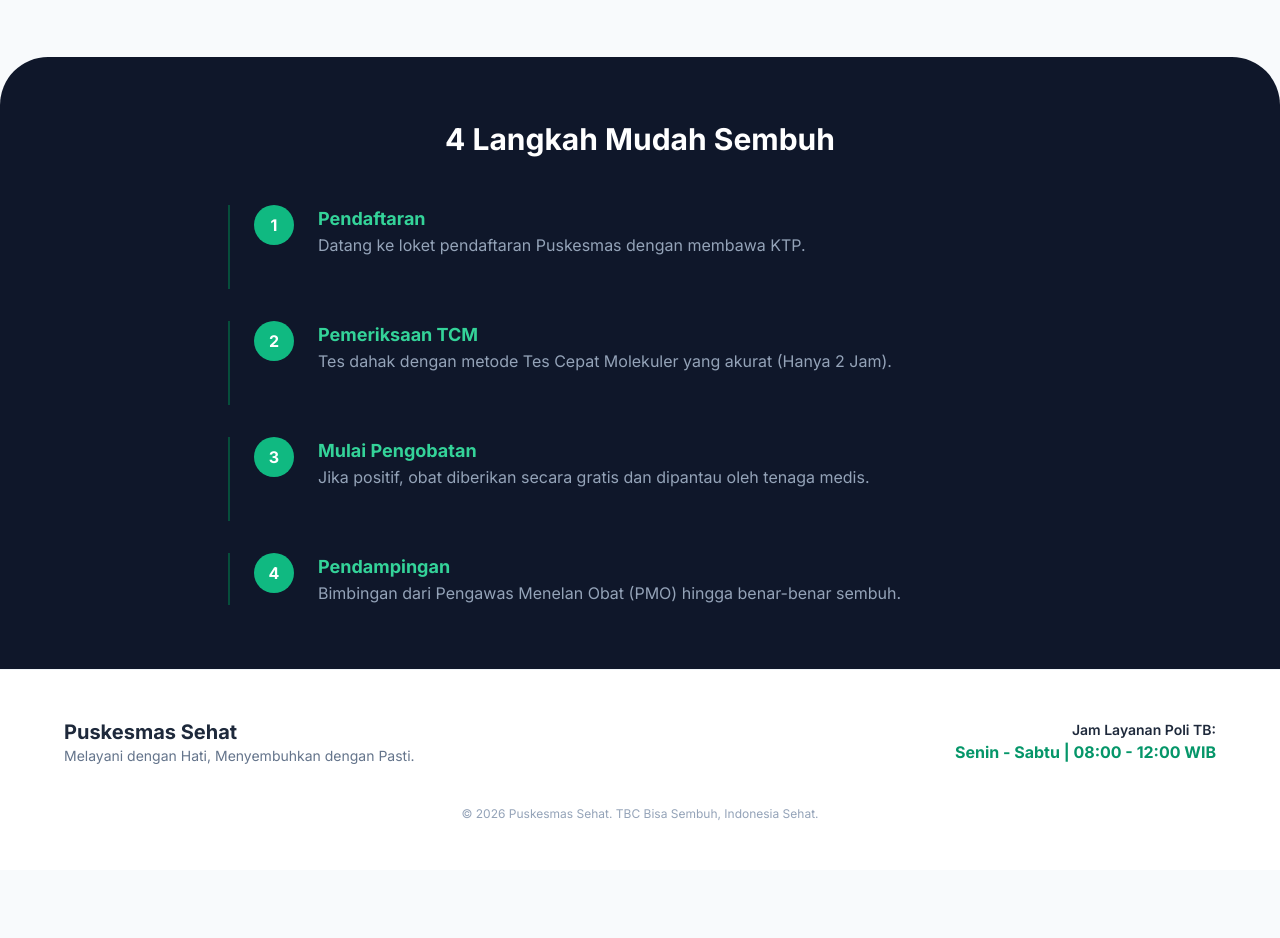
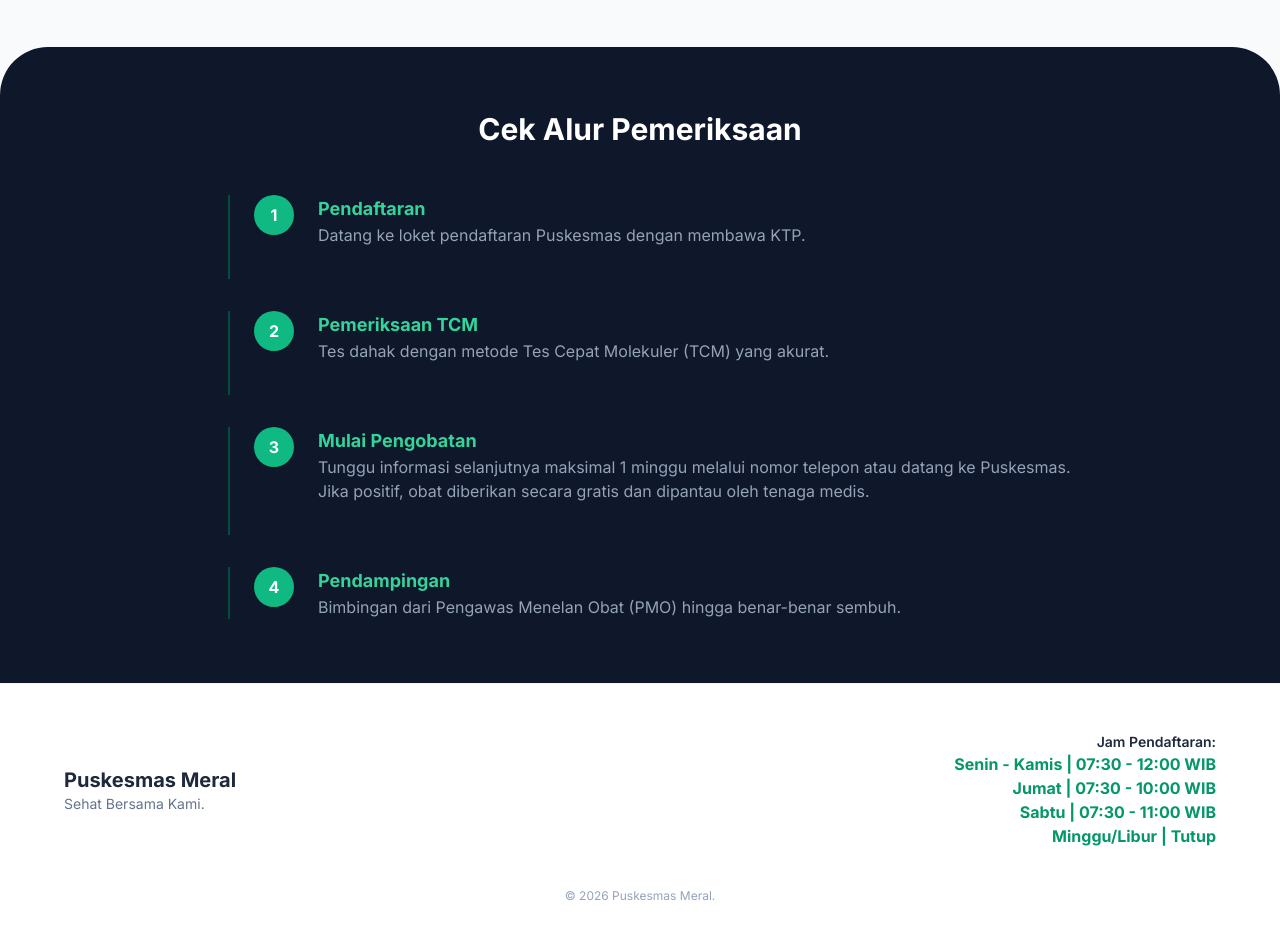
Before and after one commit to dsarst/PuskesmasMeral, a plain HTML site: page tes.html in a window 1280 px wide. Shown: the part 920-1858 px from the top of the page. Before the commit the page ends 1790 px from the top, so only its background shows below. Drawn offline with nearby package versions, Linux system fonts and the light colour scheme.

Commit message:
Update tes.html

```diff
--- a/tes.html
+++ b/tes.html
@@ -1,9 +1,8 @@
-<!DOCTYPE html>
 <html lang="id">
 <head>
     <meta charset="UTF-8">
     <meta name="viewport" content="width=device-width, initial-scale=1.0">
-    <title>Edukasi TBC - Puskesmas Sehat</title>
+    <title>Edukasi TBC - Puskesmas Meral</title>
     <script src="https://cdn.tailwindcss.com"></script>
     <link href="https://cdnjs.cloudflare.com/ajax/libs/font-awesome/6.0.0/css/all.min.css" rel="stylesheet">
     <style>
@@ -19,9 +18,9 @@
                 <div class="bg-emerald-600 p-2 rounded-lg text-white">
                     <i class="fas fa-hospital-user text-xl"></i>
                 </div>
-                <span class="font-bold text-xl tracking-tight">Puskesmas<span class="text-emerald-600">Sehat</span></span>
+                <span class="font-bold text-xl tracking-tight">Puskesmas<span class="text-emerald-600"> Meral</span></span>
             </div>
-            <a href="#daftar" class="bg-emerald-600 text-white px-5 py-2 rounded-full font-semibold hover:bg-emerald-700 transition">Kontak Darurat</a>
+            <a href="https://www.instagram.com/puskesmasmeral/" class="bg-emerald-600 text-white px-5 py-2 rounded-full font-semibold hover:bg-emerald-700 transition">Media Sosial</a>
         </div>
     </nav>
 
@@ -69,7 +68,7 @@
 
     <section id="alur" class="py-16 bg-slate-900 text-white rounded-t-[3rem]">
         <div class="max-w-4xl mx-auto px-4 text-center">
-            <h2 class="text-3xl font-bold mb-12">4 Langkah Mudah Sembuh</h2>
+            <h2 class="text-3xl font-bold mb-12">Cek Alur Pemeriksaan</h2>
             <div class="space-y-8 text-left">
                 <div class="flex gap-6 items-start border-l-2 border-emerald-900 ml-5 pl-6 pb-8">
                     <div class="bg-emerald-500 w-10 h-10 rounded-full flex items-center justify-center font-bold flex-shrink-0">1</div>
@@ -82,14 +81,14 @@
                     <div class="bg-emerald-500 w-10 h-10 rounded-full flex items-center justify-center font-bold flex-shrink-0">2</div>
                     <div>
                         <h4 class="font-bold text-lg text-emerald-400">Pemeriksaan TCM</h4>
-                        <p class="text-slate-400">Tes dahak dengan metode Tes Cepat Molekuler yang akurat (Hanya 2 Jam).</p>
+                        <p class="text-slate-400">Tes dahak dengan metode Tes Cepat Molekuler (TCM) yang akurat.</p>
                     </div>
                 </div>
                 <div class="flex gap-6 items-start border-l-2 border-emerald-900 ml-5 pl-6 pb-8">
                     <div class="bg-emerald-500 w-10 h-10 rounded-full flex items-center justify-center font-bold flex-shrink-0">3</div>
                     <div>
                         <h4 class="font-bold text-lg text-emerald-400">Mulai Pengobatan</h4>
-                        <p class="text-slate-400">Jika positif, obat diberikan secara gratis dan dipantau oleh tenaga medis.</p>
+                        <p class="text-slate-400">Tunggu informasi selanjutnya maksimal 1 minggu melalui nomor telepon atau datang ke Puskesmas. Jika positif, obat diberikan secara gratis dan dipantau oleh tenaga medis.</p>
                     </div>
                 </div>
                 <div class="flex gap-6 items-start border-l-2 border-emerald-900 ml-5 pl-6">
@@ -106,16 +105,19 @@
     <footer class="bg-white py-12 px-4 border-t border-slate-100">
         <div class="max-w-6xl mx-auto flex flex-col md:flex-row justify-between items-center gap-6">
             <div>
-                <p class="font-bold text-xl">Puskesmas Sehat</p>
-                <p class="text-slate-500 text-sm">Melayani dengan Hati, Menyembuhkan dengan Pasti.</p>
+                <p class="font-bold text-xl">Puskesmas Meral</p>
+                <p class="text-slate-500 text-sm">Sehat Bersama Kami.</p>
             </div>
             <div class="text-center md:text-right">
-                <p class="text-sm font-semibold">Jam Layanan Poli TB:</p>
-                <p class="text-emerald-600 font-bold">Senin - Sabtu | 08:00 - 12:00 WIB</p>
+                <p class="text-sm font-semibold">Jam Pendaftaran:</p>
+                <p class="text-emerald-600 font-bold">Senin - Kamis | 07:30 - 12:00 WIB</p>
+                <p class="text-emerald-600 font-bold">Jumat   | 07:30 - 10:00 WIB</p>
+                <p class="text-emerald-600 font-bold">Sabtu   | 07:30 - 11:00 WIB</p>
+                <p class="text-emerald-600 font-bold">Minggu/Libur | Tutup</p>
             </div>
         </div>
         <div class="text-center mt-10 text-slate-400 text-xs">
-            &copy; 2026 Puskesmas Sehat. TBC Bisa Sembuh, Indonesia Sehat.
+            &copy; 2026 Puskesmas Meral.
         </div>
     </footer>
 
```
